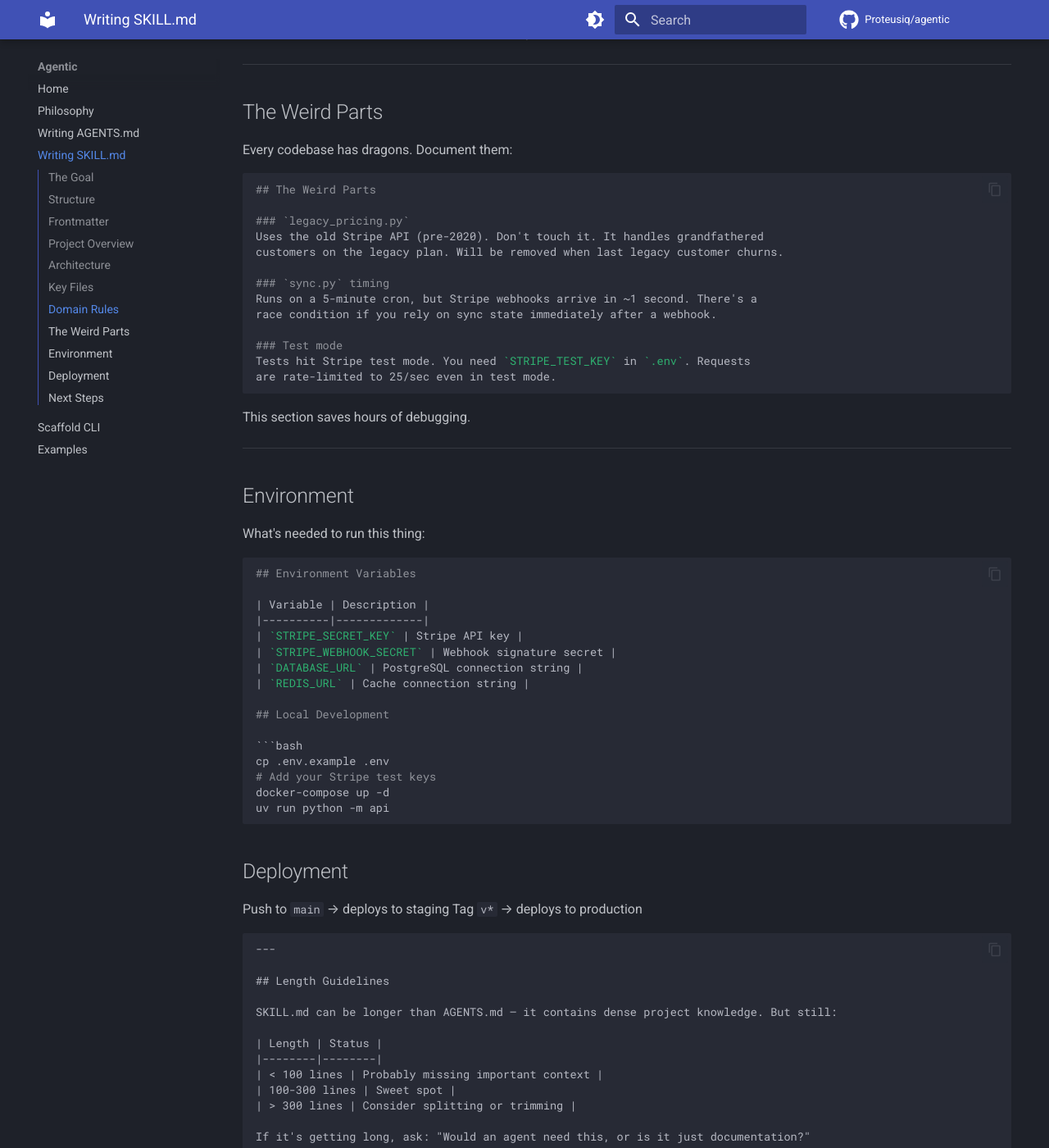
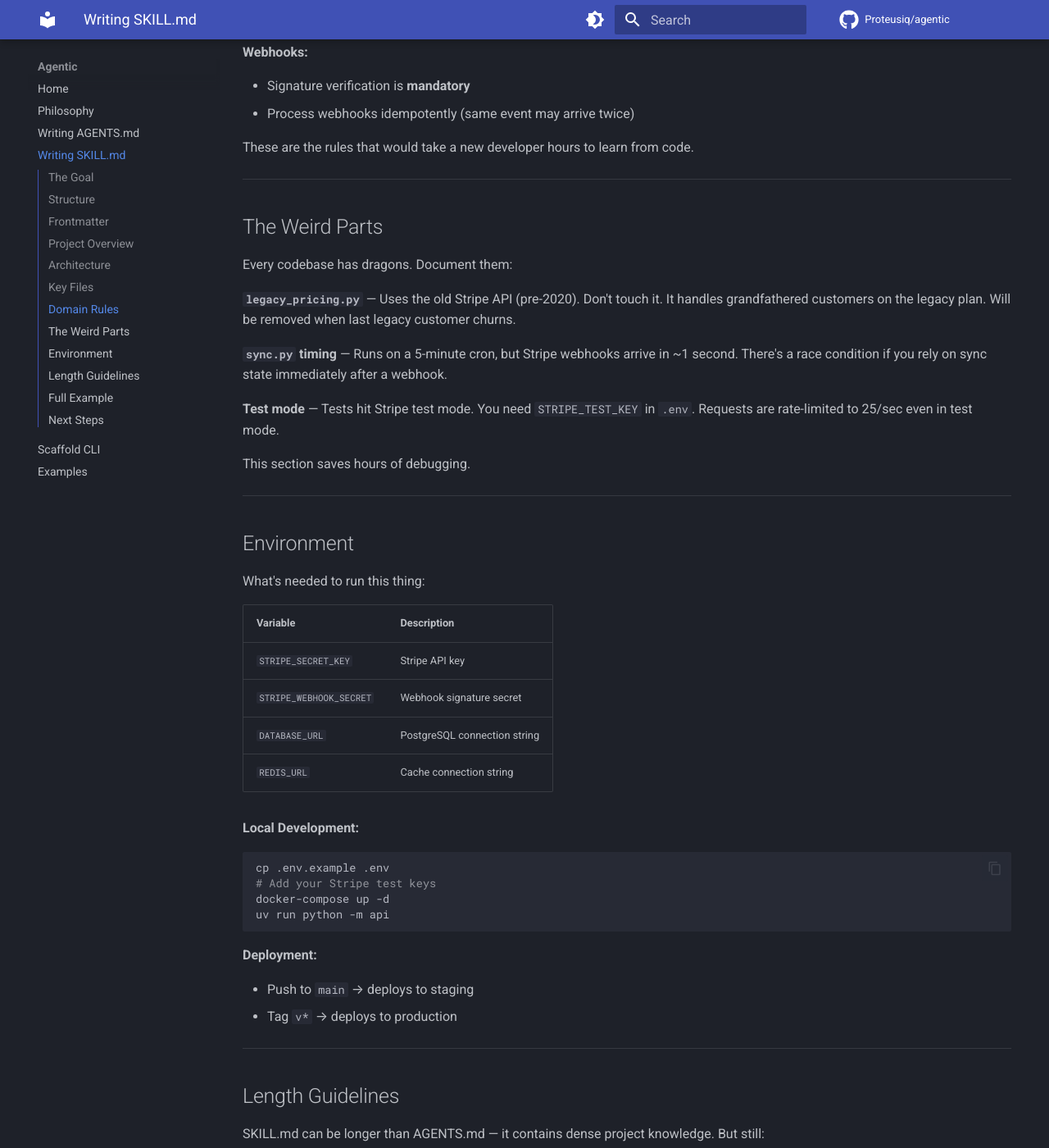
Before and after one commit to Proteusiq/agentic, an MkDocs documentation site: the page built from docs/skill-md.md, in a window 1280 px wide and 1400 px high, scrolled down 3015 px. Shown: the whole window at 82% size. Built offline with MkDocs 1.6.1 and Material for MkDocs 9.7.7, drawn with Linux system fonts in a browser that asks for light colours; comment, search, counter and statistics services are not loaded; some of the changed text lies outside the part shown.

Commit message:
docs: add SKILL.md for agentic project and fix skill-md page
- Created SKILL.md with agentic's own project knowledge
- Fixed docs/skill-md.md to avoid nested code blocks
- Cleaner rendering of architecture diagrams and examples

````diff
--- a/docs/skill-md.md
+++ b/docs/skill-md.md
@@ -52,15 +52,10 @@ Some tools (like OpenCode) use this to list available skills. Keep it short.
 
 One paragraph. What is this thing?
 
-```markdown
-## Project Overview
-
-Payment API handles subscription billing via Stripe. It processes webhooks,
-manages customer lifecycle, and syncs subscription state to our database.
-
-Repository: `acme/payment-api`
-Production: `payments.acme.com`
-```
+> Payment API handles subscription billing via Stripe. It processes webhooks, manages customer lifecycle, and syncs subscription state to our database.
+>
+> Repository: `acme/payment-api`
+> Production: `payments.acme.com`
 
 Don't oversell. Just state the facts.
 
@@ -70,30 +65,22 @@ Don't oversell. Just state the facts.
 
 Show how the pieces connect. ASCII diagrams work great:
 
-```markdown
-## Architecture
-
 ```
-settings.py          (config, env vars)
-    │
+settings.py             ← config, env vars
 services/
-├── stripe.py        (Stripe API wrapper)
-├── billing.py       (business logic)
-└── sync.py          (DB ↔ Stripe sync)
-    │
+├── stripe.py           ← Stripe API wrapper
+├── billing.py          ← business logic
+└── sync.py             ← DB ↔ Stripe sync
 db/
-├── models.py        (SQLAlchemy models)
-└── queries.py       (database access)
-    │
+├── models.py           ← SQLAlchemy models
+└── queries.py          ← database access
 api/
-└── routes.py        (FastAPI endpoints)
+└── routes.py           ← FastAPI endpoints
 ```
 
 Or use a simple flow:
 
-```markdown
-## Data Flow
-
+```
 Webhook → validate_signature → parse_event → update_database → notify_services
 ```
 
@@ -105,16 +92,12 @@ Keep it high-level. Details go in code.
 
 A table of "where to find what":
 
-```markdown
-## Key Files
-
 | File | Purpose | Key Functions |
 |------|---------|---------------|
 | `services/billing.py` | Subscription logic | `create_subscription()`, `cancel()` |
 | `services/stripe.py` | Stripe API wrapper | `StripeClient` class |
 | `api/routes.py` | HTTP endpoints | `POST /webhook`, `GET /subscription` |
 | `db/models.py` | Database schema | `Customer`, `Subscription` |
-```
 
 This saves agents from grepping blindly.
 
@@ -124,22 +107,21 @@ This saves agents from grepping blindly.
 
 The business logic that *isn't* obvious from reading code:
 
-```markdown
-## Domain Rules
+**Pricing:**
 
-### Pricing
 - Prices stored in **cents**, displayed in **dollars**
 - Never round during calculation, only on display
 
-### Subscriptions
+**Subscriptions:**
+
 - Never delete subscriptions — mark as `cancelled`
 - Grace period is 7 days after payment failure
 - Downgrades take effect at period end
 
-### Webhooks
+**Webhooks:**
+
 - Signature verification is **mandatory**
 - Process webhooks idempotently (same event may arrive twice)
-```
 
 These are the rules that would take a new developer hours to learn from code.
 
@@ -149,21 +131,11 @@ These are the rules that would take a new developer hours to learn from code.
 
 Every codebase has dragons. Document them:
 
-```markdown
-## The Weird Parts
+**`legacy_pricing.py`** — Uses the old Stripe API (pre-2020). Don't touch it. It handles grandfathered customers on the legacy plan. Will be removed when last legacy customer churns.
 
-### `legacy_pricing.py`
-Uses the old Stripe API (pre-2020). Don't touch it. It handles grandfathered
-customers on the legacy plan. Will be removed when last legacy customer churns.
+**`sync.py` timing** — Runs on a 5-minute cron, but Stripe webhooks arrive in ~1 second. There's a race condition if you rely on sync state immediately after a webhook.
 
-### `sync.py` timing
-Runs on a 5-minute cron, but Stripe webhooks arrive in ~1 second. There's a
-race condition if you rely on sync state immediately after a webhook.
-
-### Test mode
-Tests hit Stripe test mode. You need `STRIPE_TEST_KEY` in `.env`. Requests
-are rate-limited to 25/sec even in test mode.
-```
+**Test mode** — Tests hit Stripe test mode. You need `STRIPE_TEST_KEY` in `.env`. Requests are rate-limited to 25/sec even in test mode.
 
 This section saves hours of debugging.
 
@@ -173,9 +145,6 @@ This section saves hours of debugging.
 
 What's needed to run this thing:
 
-```markdown
-## Environment Variables
-
 | Variable | Description |
 |----------|-------------|
 | `STRIPE_SECRET_KEY` | Stripe API key |
@@ -183,7 +152,7 @@ What's needed to run this thing:
 | `DATABASE_URL` | PostgreSQL connection string |
 | `REDIS_URL` | Cache connection string |
 
-## Local Development
+**Local Development:**
 
 ```bash
 cp .env.example .env
@@ -192,11 +161,10 @@ docker-compose up -d
 uv run python -m api
 ```
 
-## Deployment
+**Deployment:**
 
-Push to `main` → deploys to staging
-Tag `v*` → deploys to production
-```
+- Push to `main` → deploys to staging
+- Tag `v*` → deploys to production
 
 ---
 
@@ -223,26 +193,24 @@ description: Stripe integration for subscription billing
 ---
 ```
 
-```markdown
+```
 # payment-api
 
 Stripe-based subscription billing for Acme Corp.
 
-Repository: `acme/payment-api`
-Production: `payments.acme.com`
+Repository: acme/payment-api
+Production: payments.acme.com
 
 ## Architecture
 
-```
 settings.py → services/ → db/ → api/
-```
 
 ## Key Files
 
-| File | Purpose |
-|------|---------|
-| `services/billing.py` | Subscription logic |
-| `api/routes.py` | HTTP endpoints |
+| File                   | Purpose             |
+|------------------------|---------------------|
+| services/billing.py    | Subscription logic  |
+| api/routes.py          | HTTP endpoints      |
 
 ## Domain Rules
 
@@ -252,15 +220,15 @@ settings.py → services/ → db/ → api/
 
 ## The Weird Parts
 
-- `legacy_pricing.py` — old Stripe API, don't touch
-- Tests require `STRIPE_TEST_KEY` in env
+- legacy_pricing.py — old Stripe API, don't touch
+- Tests require STRIPE_TEST_KEY in env
 
 ## Environment
 
-| Variable | Description |
-|----------|-------------|
-| `STRIPE_SECRET_KEY` | API key |
-| `DATABASE_URL` | PostgreSQL |
+| Variable           | Description  |
+|--------------------|--------------|
+| STRIPE_SECRET_KEY  | API key      |
+| DATABASE_URL       | PostgreSQL   |
 ```
 
 50 lines. Everything an agent needs.
````
Also changed, not shown: other parts of docs/skill-md.md (+2 -0 lines), SKILL.md (added, +96 -0 lines).
